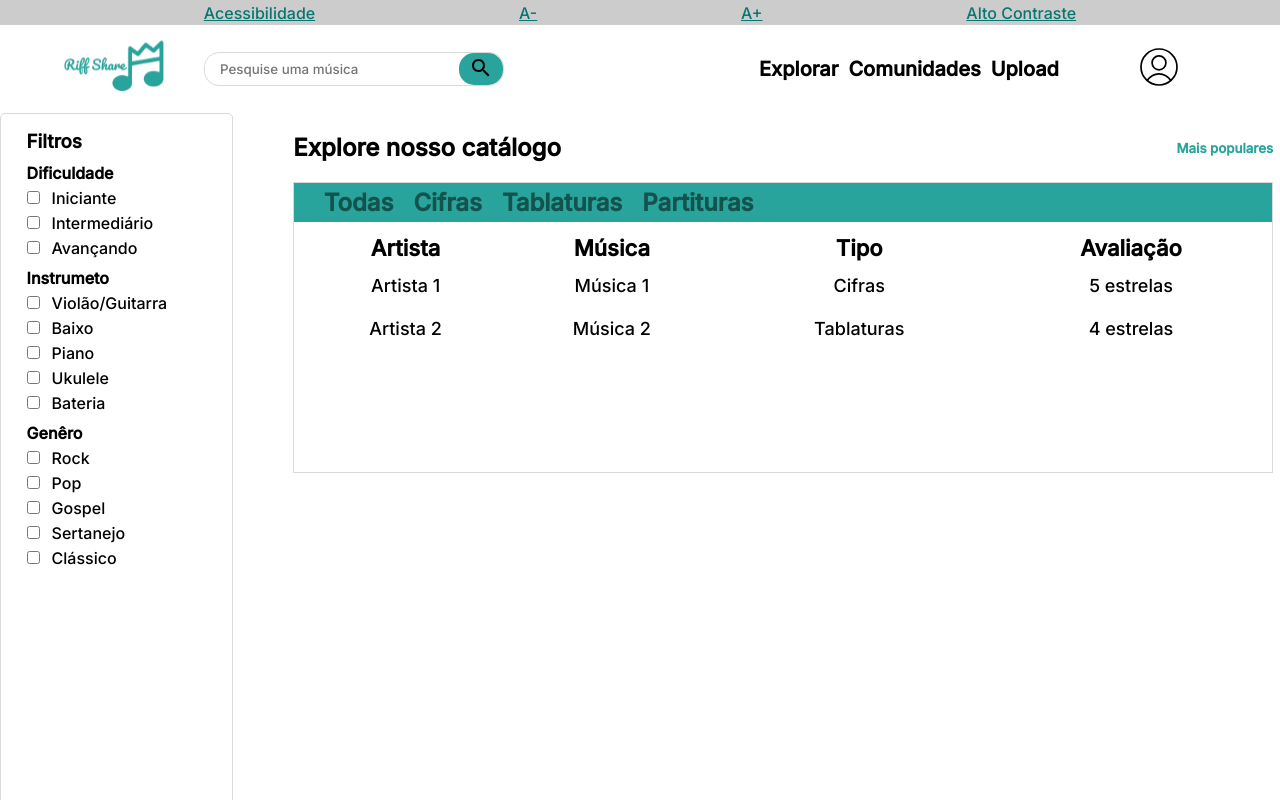
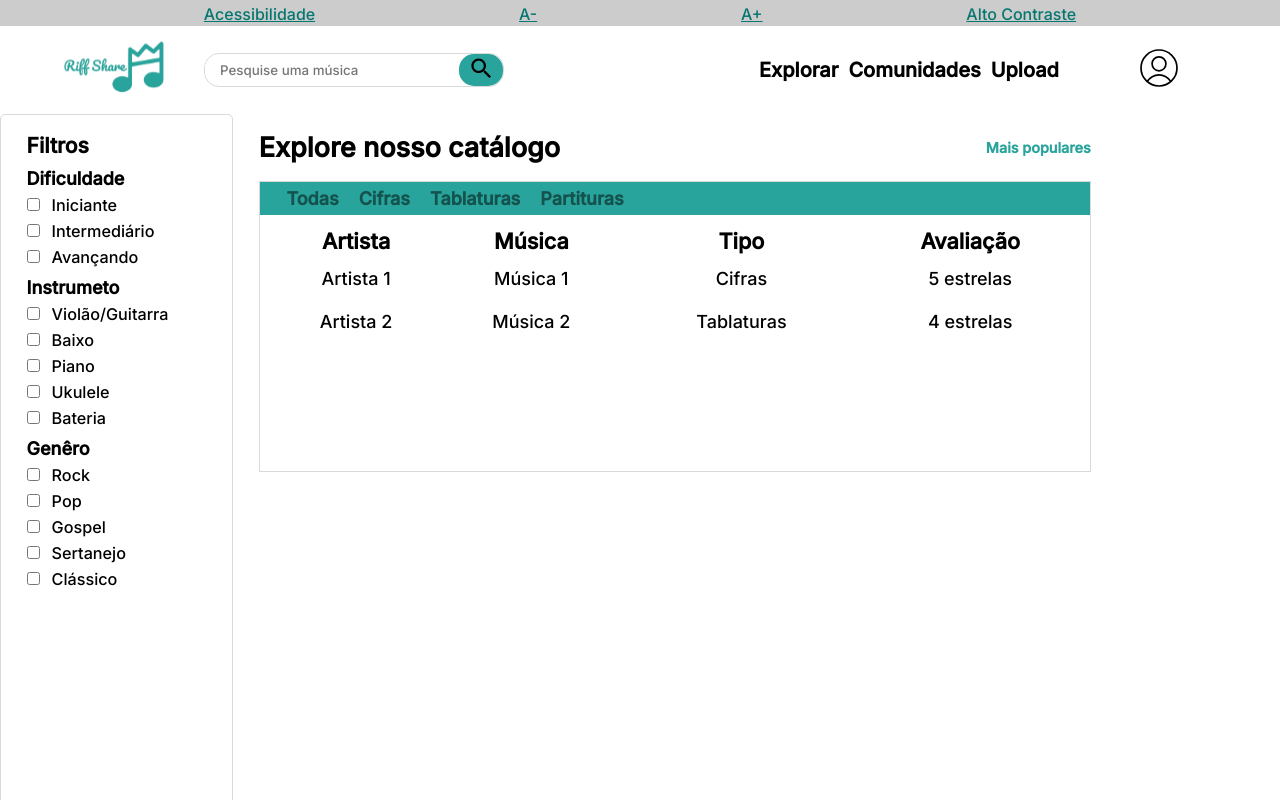
Before and after one commit to Erne1984/Project-Legato, a React (Create React App) app in the folder Frontend/project_legato/: page /Explorar in a window 1280 px wide. Shown: the top 800 px of the page. Built offline with nearby package versions, Linux system fonts and the light colour scheme.

Commit message:
reponsividade componenents

```diff
--- a/Frontend/project_legato/src/App.css
+++ b/Frontend/project_legato/src/App.css
@@ -1,4 +1,8 @@
 @import url('https://fonts.googleapis.com/css2?family=Inter:wght@500&display=swap');
+
+html{
+  font-size: 18px;
+}
 
 .App-header {
   background-color: #282c34;
--- a/Frontend/project_legato/src/components/Avatar/Avatar.css
+++ b/Frontend/project_legato/src/components/Avatar/Avatar.css
@@ -17,13 +17,8 @@
 }
 
 .perfil-box p{
+    font-size: 1rem;
     font-weight: 400;
-}
-
-.topo {
-    width: 100%;
-    border-radius: 5px;
-    height: 90px;
 }
 
 .perfil {
@@ -34,3 +29,15 @@
     height: 105px;
     width: 105px;
 }
+
+@media (max-width: 990px) {
+
+    .perfil{
+        width: 80px;
+        height: 82px;
+    }
+
+    .perfil-box p{
+        font-size: 0.8rem;
+    }
+}
--- a/Frontend/project_legato/src/components/Filters/Filters.css
+++ b/Frontend/project_legato/src/components/Filters/Filters.css
@@ -6,7 +6,7 @@
     padding: 0 2%;
 }
 
-.menu-hamburger{
+.menu-hamburger {
     display: none;
     width: 100%;
 }
@@ -26,19 +26,39 @@
     gap: 5px;
 }
 
+.block .tilte-block{
+    font-size: 1rem;
+}
+
 .item-filtro {
     width: 100%;
 }
 
 .item-filtro label {
+    font-size: 0.9rem;
     margin-left: 12px;
+}
+
+@media only screen and (max-width: 750px) {
+
+    .block .tilte-block{
+        font-size: 0.9rem;
+    }
+
+    .item-filtro label {
+        font-size: 0.8rem;
+        margin-left: 10px;
+    }
+
+
 }
 
 @media only screen and (max-width: 480px) {
     .container-filtro {
         display: none;
     }
-    .menu-hamburger{
+
+    .menu-hamburger {
         display: flex;
         width: 100%;
     }
@@ -46,4 +66,4 @@
     .table-box {
         overflow-y: scroll;
     }
-  }
+}
--- a/Frontend/project_legato/src/components/Filters/Filters.jsx
+++ b/Frontend/project_legato/src/components/Filters/Filters.jsx
@@ -11,7 +11,7 @@ const Filters = () => {
                 <h3 className="titulos">Filtros</h3>
 
                 <div className="block">
-                    <h4>Dificuldade</h4>
+                    <h4 className="tilte-block">Dificuldade</h4>
 
                     <div className="item-filtro">
                         <input type="checkbox"></input>
@@ -30,7 +30,7 @@ const Filters = () => {
                 </div>
 
                 <div className="block">
-                    <h4>Instrumeto</h4>
+                    <h4 className="tilte-block">Instrumeto</h4>
 
                     <div className="item-filtro">
                         <input type="checkbox"></input>
@@ -59,7 +59,7 @@ const Filters = () => {
 
                 </div>
                 <div className="block">
-                    <h4>Genêro</h4>
+                    <h4 className="tilte-block">Genêro</h4>
 
                     <div className="item-filtro">
                         <input type="checkbox"></input>
--- a/Frontend/project_legato/src/components/TableMusics/TableMusics.css
+++ b/Frontend/project_legato/src/components/TableMusics/TableMusics.css
@@ -3,7 +3,7 @@
 }
 
 .table-box {
-    width: 980px;
+    width: 65vw;
     height: 291px;
     border: 1.5px solid #D9D9D9;
 
@@ -16,7 +16,7 @@
     list-style: none;
     height: 29px;
     font-weight: 700;
-    font-size: 24px;
+    font-size: 1rem;
     line-height: 29px;
     color: rgba(0, 0, 0, 0.5);
     width: 100%;
@@ -24,11 +24,11 @@
     padding: 2%;
 }
 
-.table-filtros li{
+.table-filtros li {
     margin-left: 10px;
 }
 
-.table-filtros li:hover{
+.table-filtros li:hover {
     color: #FFF;
     cursor: pointer;
 }
@@ -47,7 +47,7 @@
     width: 78px;
     height: 29px;
     font-weight: 600;
-    font-size: 22px;
+    font-size: 1.2rem;
     line-height: 29px;
 }
 
@@ -55,5 +55,9 @@
     padding: 10px;
     width: 71px;
     height: 24px;
-    font-size: 18px;
+    font-size: 1rem;
 }
+
+@media (max-width: 768px) {
+
+}
--- a/Frontend/project_legato/src/pages/Home/Home.css
+++ b/Frontend/project_legato/src/pages/Home/Home.css
@@ -1,13 +1,13 @@
 .home-container {
     display: flex;
-    gap: 60px;
+    gap: 2vw;
 }
 
 .content {
     flex-direction: column;
 }
 
-.title-header{
+.title-header {
     display: flex;
     flex-direction: row;
     justify-content: space-between;
@@ -16,13 +16,47 @@
 
 }
 
-.title-header a{
+.title-header h2 {
+    font-size: 1.5rem;
+}
+
+.title-header h5 {
+    font-size: 0.8rem;
+}
+
+.title-header a {
     color: #28A49C;
     text-decoration: none;
 }
 
-.list-imgs{
+.list-imgs {
     display: flex;
     justify-content: space-between;
     padding: 2% 0;
 }
+
+@media only screen and (max-width: 850px) {
+
+    .title-header h2 {
+        font-size: 1.3rem;
+    }
+
+    .title-header h5 {
+        font-size: 0.7rem;
+    }
+
+
+}
+
+@media only screen and (max-width: 760px) {
+
+    .title-header h2 {
+        font-size: 1.1rem;
+    }
+
+    .title-header h5 {
+        font-size: 0.6rem;
+    }
+
+
+}
```
